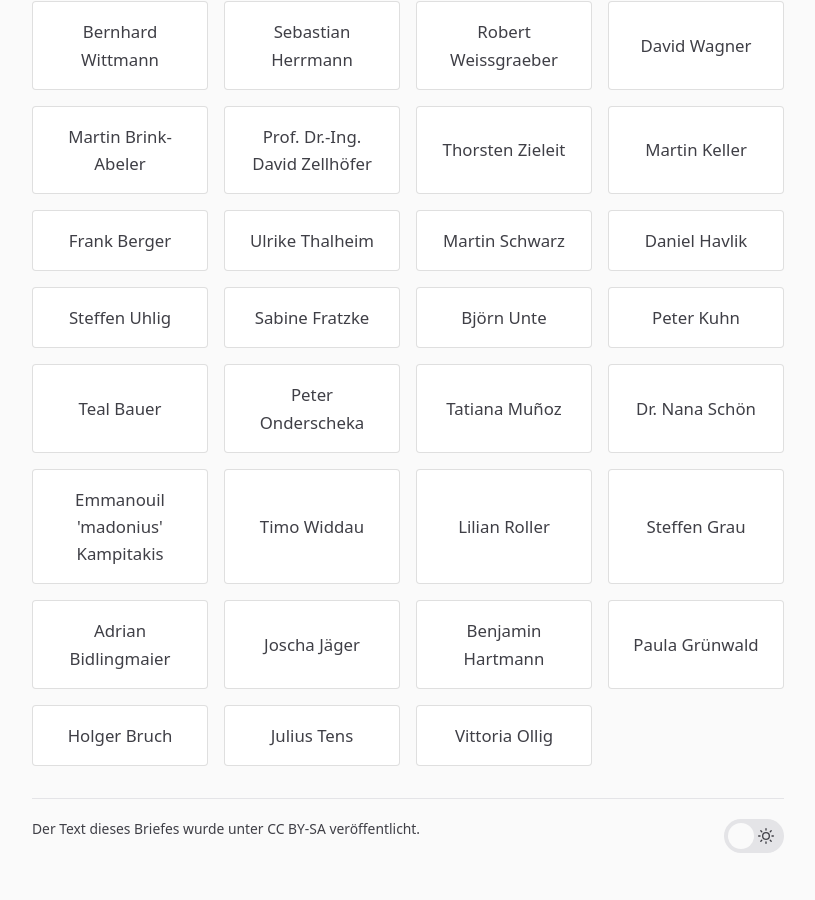
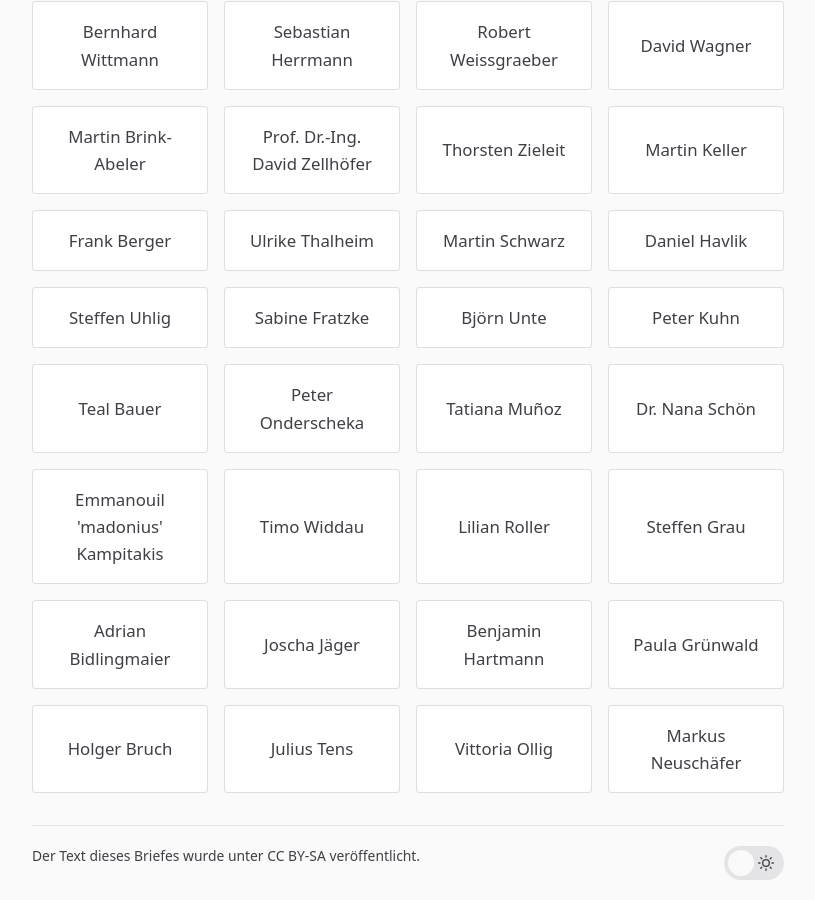
Before and after one commit to itrich/vsh-bleibt, a Jekyll site: the page built from OFFENERBRIEF.md, in a window 1280 px wide and 900 px high, scrolled down 5258 px. Shown: the whole window, without its empty margins (232-1047 px from the left). Built offline with Jekyll 4.4.1, drawn with Linux system fonts in a browser that asks for light colours; before the commit the page ends 6131 px from its top, so only the background shows below that.

Commit message:
Update signees.yml

```diff
--- a/_data/signees.yml
+++ b/_data/signees.yml
@@ -41,3 +41,4 @@
 - name: Holger Bruch
 - name: Julius Tens
 - name: Vittoria Ollig
+- name: Markus Neuschäfer
```
